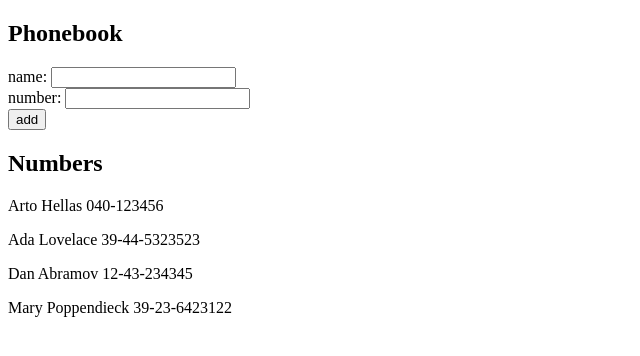
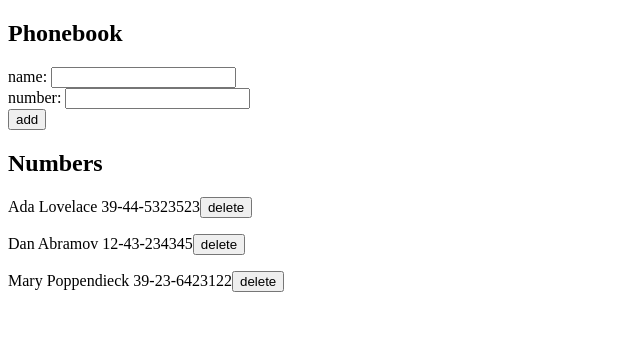
Before and after one commit to A0ak/Part2, a React (Vite) app: page / in a window 1280 px wide. Shown: the top 356 px of the page, without its empty margins (0-640 px from the left). Built offline with nearby package versions, Linux system fonts and the light colour scheme; data requests are answered from the project's data file.

Commit message:
exercise2.14

```diff
--- a/db.json
+++ b/db.json
@@ -1,10 +1,5 @@
 {
   "persons": [
-    {
-      "name": "Arto Hellas",
-      "number": "040-123456",
-      "id": 1
-    },
     {
       "name": "Ada Lovelace",
       "number": "39-44-5323523",
--- a/src/App.jsx
+++ b/src/App.jsx
@@ -36,6 +36,15 @@ const App = () => {
       })
   }
 
+  const deleteName = (id) => {
+    if (window.confirm("Do you really want to delete this person?")) {
+      personService.deletePerson(id)
+        .then(() => {
+          setPersons(persons.filter(person => person.id !== id))
+        })
+    }
+  }
+
   return (
     <div>
       <h2>Phonebook</h2>
@@ -52,7 +61,12 @@ const App = () => {
       </form>
       <h2>Numbers</h2>
       <div>
-        {persons.map((person) => <p key={person.id}>{person.name} {person.number}</p>)}
+        {persons.map((person) =>
+          <p key={person.id}>
+            {person.name} {person.number}
+            <button onClick={() => deleteName(person.id)}>delete</button>
+          </p>
+        )}
       </div>
     </div>
   )
--- a/src/api.js
+++ b/src/api.js
@@ -10,4 +10,8 @@ const create = (newObject) => {
     return axios.post(baseUrl, newObject)
 }
 
-export default { getAll, create }
+const deletePerson = (id) => {
+    return axios.delete(`${baseUrl}/${id}`)
+}
+
+export default { getAll, create, deletePerson }
```
Also changed, not shown: 1 other file (tests, documents, lock files or other folders).
